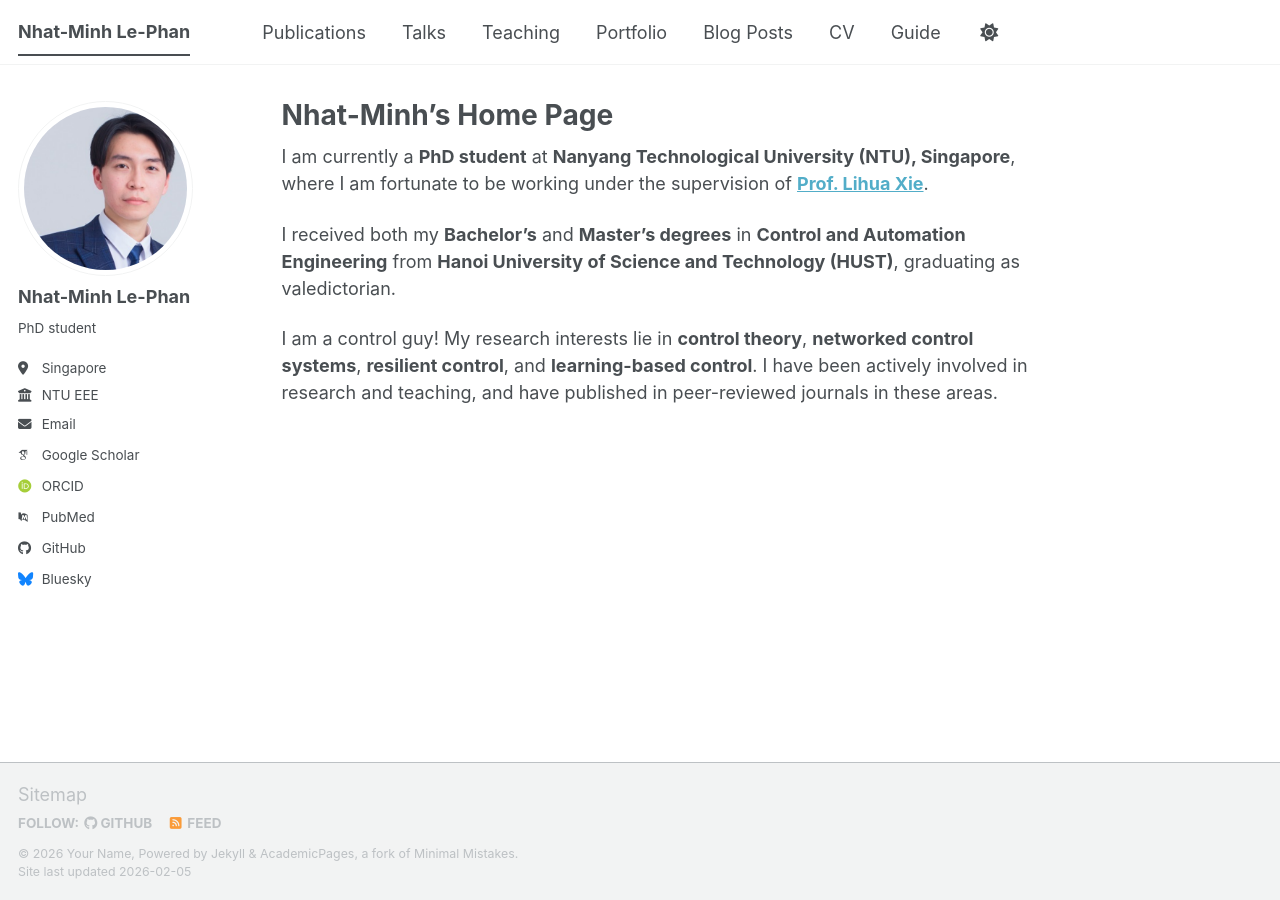
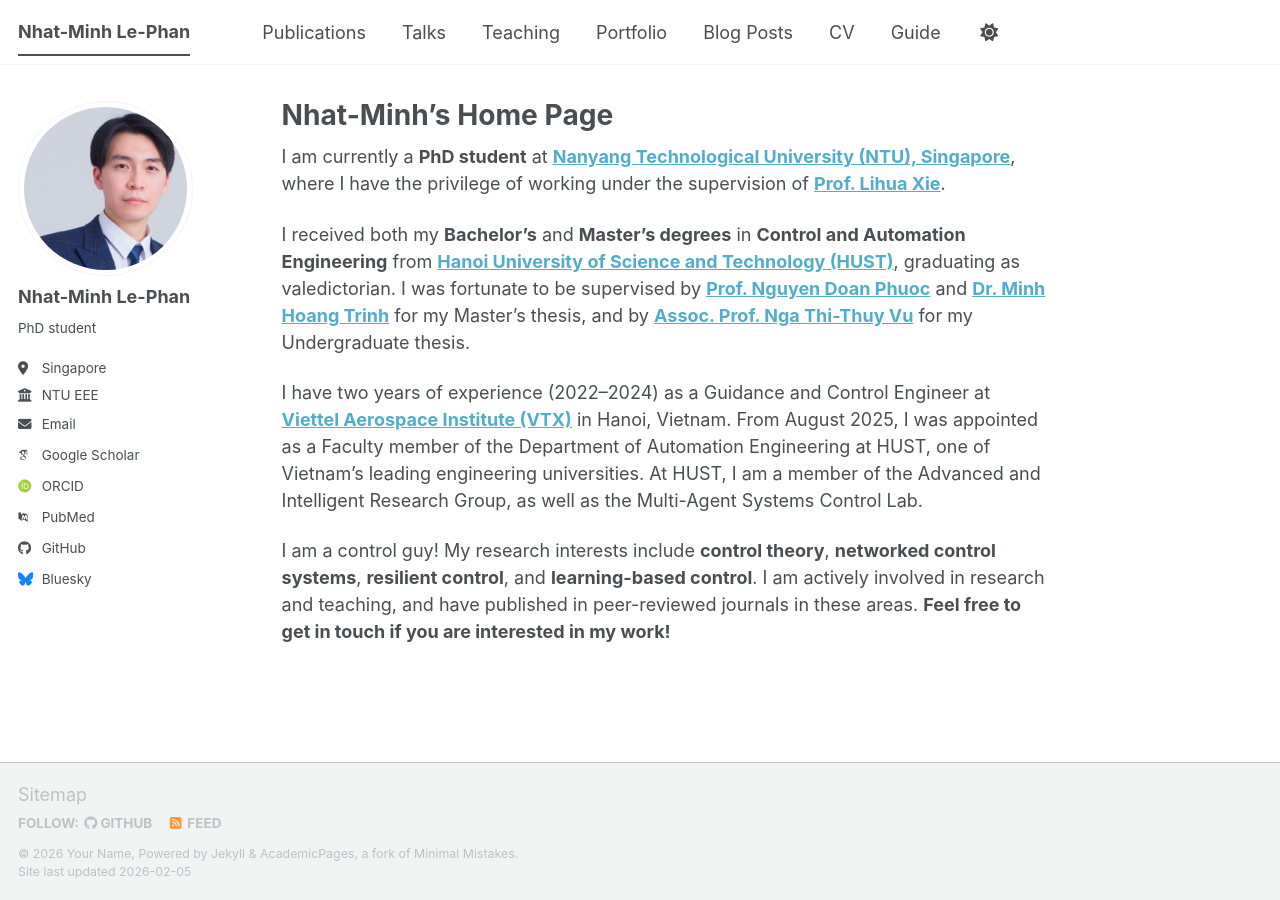
Before and after one commit to minhk43pbc/nmlp, a Jekyll site: the page built from _pages/about.md, in a window 1280 px wide. Built offline with Jekyll 4.4.1, drawn with Linux system fonts in a browser that asks for light colours; some web fonts are replaced; a script bundle is joined from its source files by our own code; library files that are not in the unit come from our copies.

Commit message:
Update about page with additional academic details

```diff
--- a/_pages/about.md
+++ b/_pages/about.md
@@ -6,10 +6,18 @@ redirect_from:
   - /about/
   - /about.html
 ---
-I am currently a **PhD student** at **Nanyang Technological University (NTU), Singapore**, where I am fortunate to be working under the supervision of [**Prof. Lihua Xie**][xie].
+I am currently a **PhD student** at [**Nanyang Technological University (NTU), Singapore**][NTU], where I have the privilege of working under the supervision of [**Prof. Lihua Xie**][xie].
 
-I received both my **Bachelor’s** and **Master’s degrees** in **Control and Automation Engineering** from **Hanoi University of Science and Technology (HUST)**, graduating as valedictorian.
+I received both my **Bachelor’s** and **Master’s degrees** in **Control and Automation Engineering** from [**Hanoi University of Science and Technology (HUST)**][HUST], graduating as valedictorian. I was fortunate to be supervised by [**Prof. Nguyen Doan Phuoc**][NDP] and [**Dr. Minh Hoang Trinh**][THM] for my Master’s thesis, and by [**Assoc. Prof. Nga Thi-Thuy Vu**][VTN] for my Undergraduate thesis.
 
-I am a control guy! My research interests lie in **control theory**, **networked control systems**, **resilient control**, and **learning-based control**. I have been actively involved in research and teaching, and have published in peer-reviewed journals in these areas.
+I have two years of experience (2022–2024) as a Guidance and Control Engineer at [**Viettel Aerospace Institute (VTX)**][VTX] in Hanoi, Vietnam. From August 2025, I was appointed as a Faculty member of the Department of Automation Engineering at HUST, one of Vietnam’s leading engineering universities. At HUST, I am a member of the Advanced and Intelligent Research Group, as well as the Multi-Agent Systems Control Lab.
+
+I am a control guy! My research interests include **control theory**, **networked control systems**, **resilient control**, and **learning-based control**. I am actively involved in research and teaching, and have published in peer-reviewed journals in these areas. **Feel free to get in touch if you are interested in my work!**
 
 [xie]: https://scholar.google.com/citations?user=Fmrv3J8AAAAJ&hl=en
+[VTX]: https://vi.wikipedia.org/wiki/Vi%E1%BB%87n_H%C3%A0ng_kh%C3%B4ng_V%C5%A9_tr%E1%BB%A5_Viettel
+[HUST]: https://hust.edu.vn/en/
+[NDP]: https://scholar.google.com/citations?user=D4TNiIYAAAAJ&hl=en
+[VTN]: https://scholar.google.com/citations?user=rkO7JP4AAAAJ&hl=en
+[THM]: https://sites.google.com/view/minhhoangtrinh
+[NTU]: https://www.ntu.edu.sg/
```
